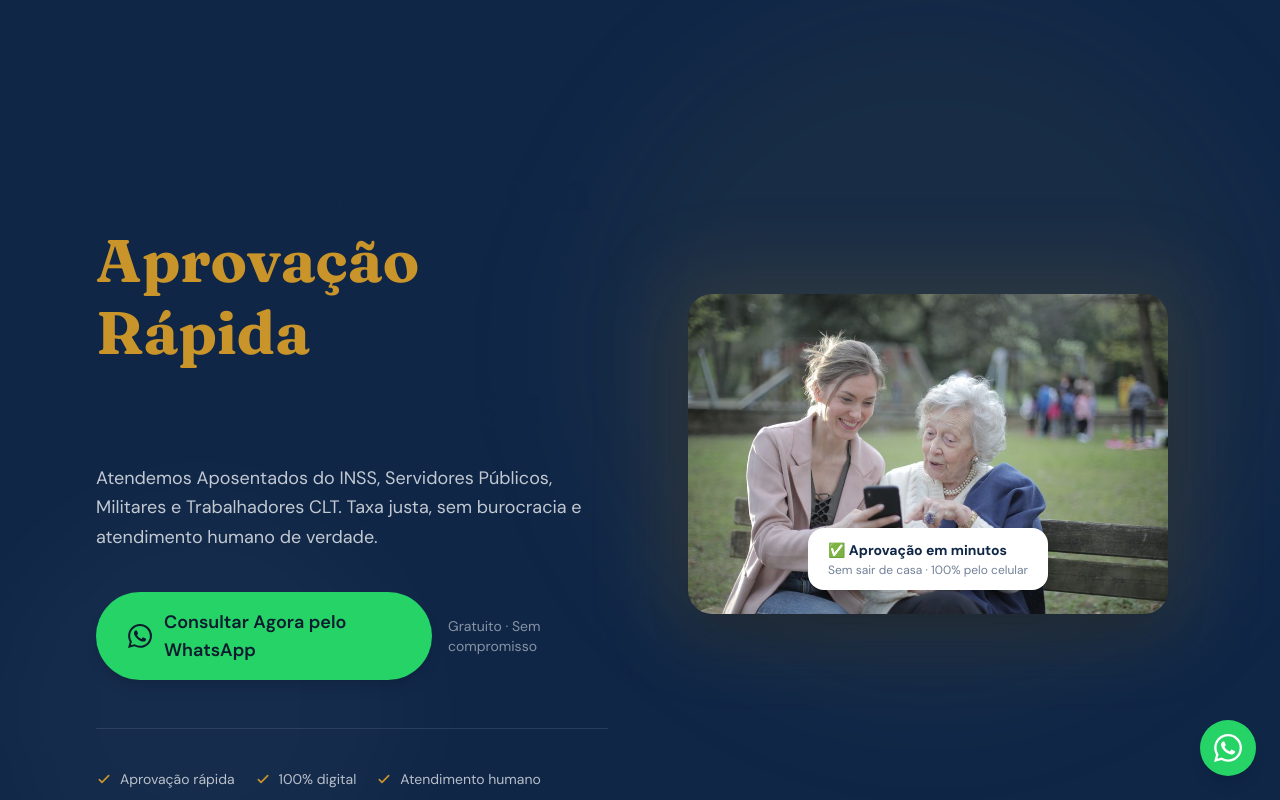
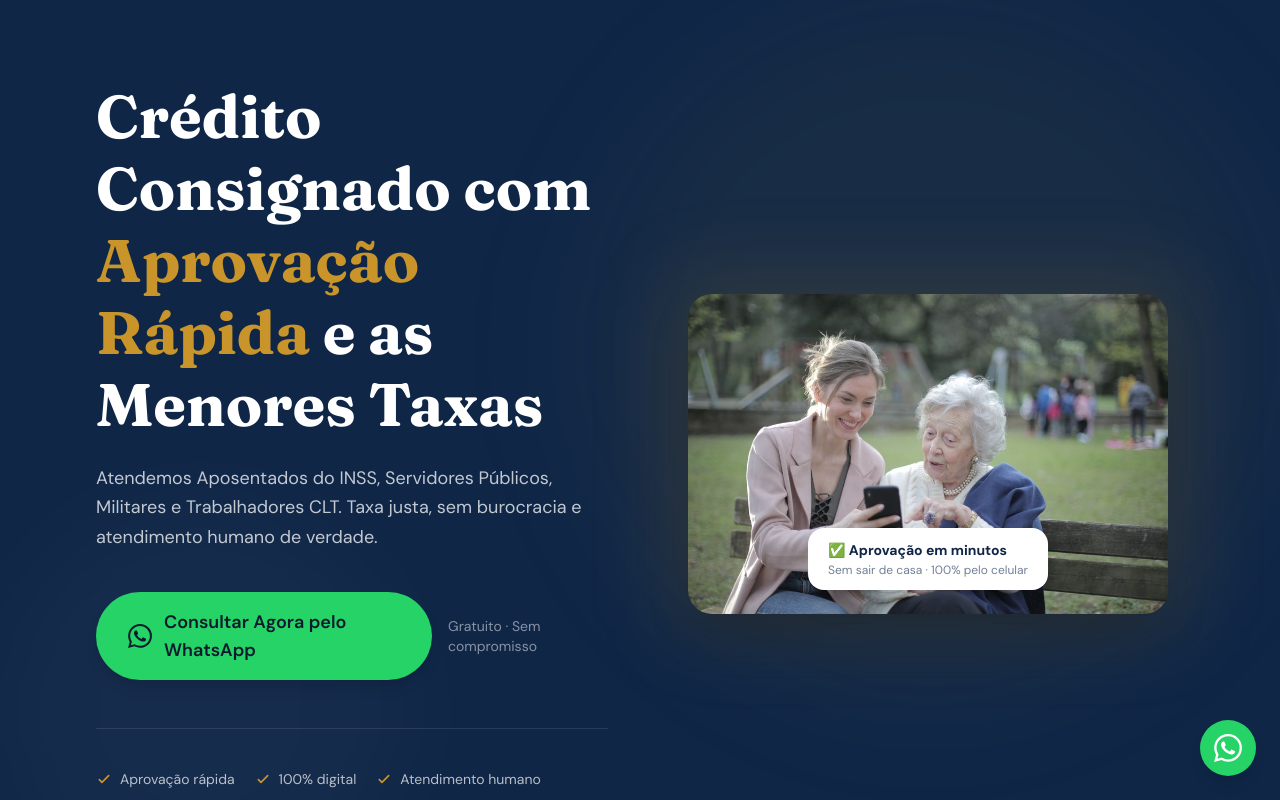
Before and after one commit to eusoukleberpereira-cyber/majorfinanceira, a Next.js app: page / in a window 1280 px wide. Shown: the top 800 px of the page. Built offline with nearby package versions, Linux system fonts and the light colour scheme.

Commit message:
fix: remove color override em h1-h6 do globals.css
Cor forçada no reset global sobrescrevia text-white do Tailwind,
tornando texto branco invisível em seções com fundo escuro.

```diff
--- a/src/app/globals.css
+++ b/src/app/globals.css
@@ -88,7 +88,6 @@ h1, h2, h3, h4, h5, h6 {
   font-family: var(--font-fraunces), serif;
   line-height: 1.2;
   font-weight: 700;
-  color: var(--color-primary);
 }
 
 a {
```
